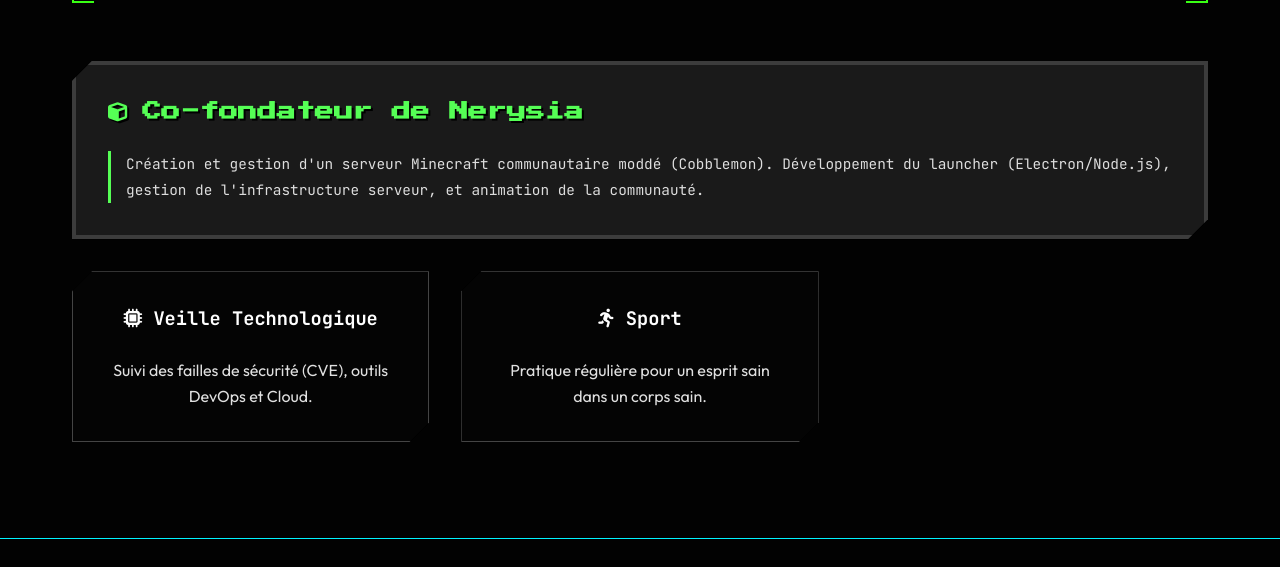
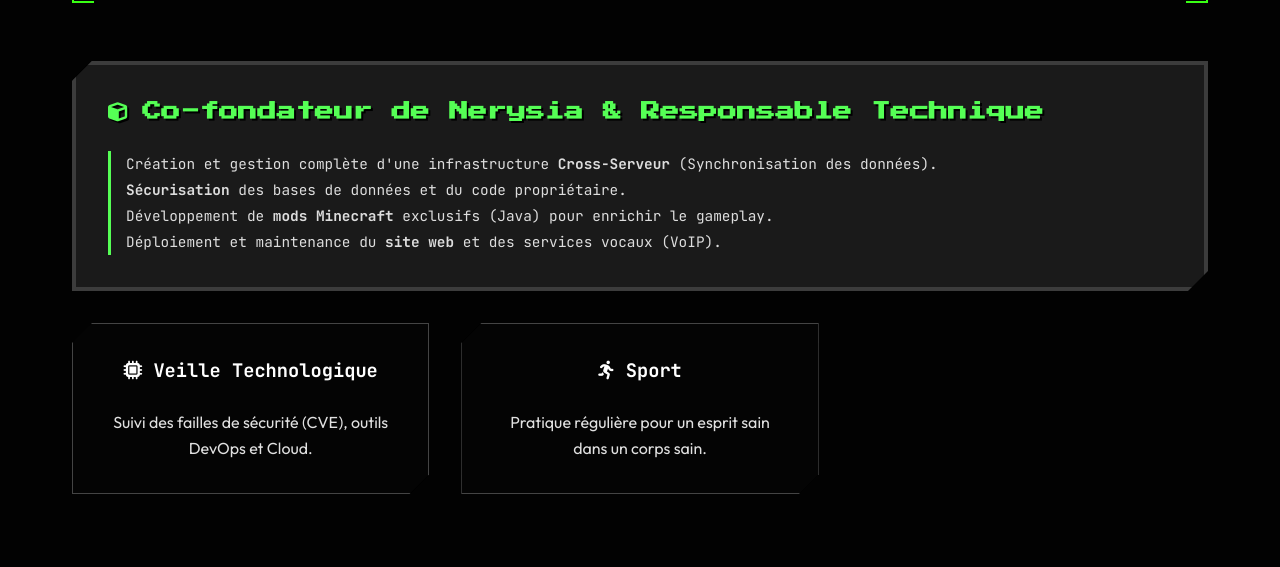
Before and after one commit to Lightshadow02/Portfolio, a plain HTML site: page index.html in a window 1280 px wide. Shown: the part 4144-4711 px from the top of the page. Drawn offline with Linux system fonts and the light colour scheme; no server answers.

Commit message:
Detail Nerysia Interest

```diff
--- a/index.html
+++ b/index.html
@@ -246,9 +246,14 @@
         <div class="skills-wrapper interests-wrapper">
 
             <div class="skill-category interest-nerysia">
-                <h3><i class="fas fa-cube"></i> Co-fondateur de Nerysia</h3>
-                <p>Création et gestion d'un serveur Minecraft communautaire moddé (Cobblemon). Développement du launcher
-                    (Electron/Node.js), gestion de l'infrastructure serveur, et animation de la communauté.</p>
+                <h3><i class="fas fa-cube"></i> Co-fondateur de Nerysia & Responsable Technique</h3>
+                <p>
+                    Création et gestion complète d'une infrastructure <strong>Cross-Serveur</strong> (Synchronisation
+                    des données).
+                    <br><strong>Sécurisation</strong> des bases de données et du code propriétaire.
+                    <br>Développement de <strong>mods Minecraft</strong> exclusifs (Java) pour enrichir le gameplay.
+                    <br>Déploiement et maintenance du <strong>site web</strong> et des services vocaux (VoIP).
+                </p>
             </div>
 
             <div class="skill-category" style="text-align: center;">
```
